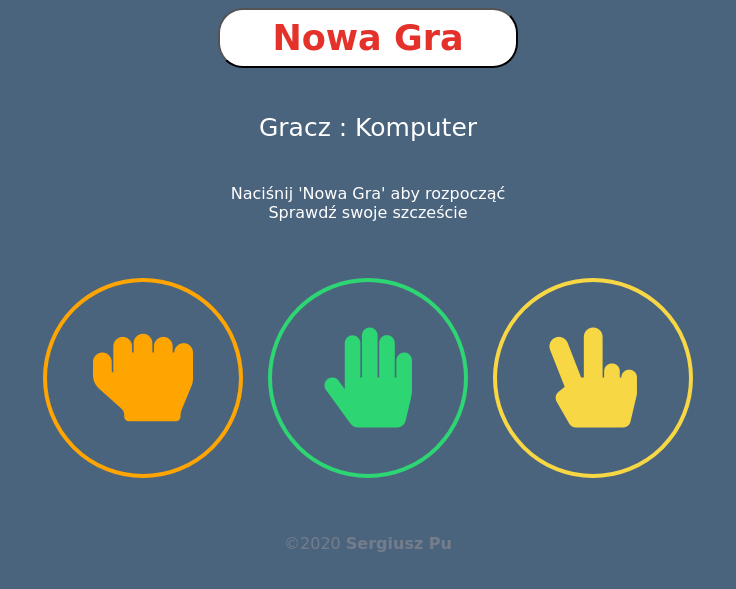
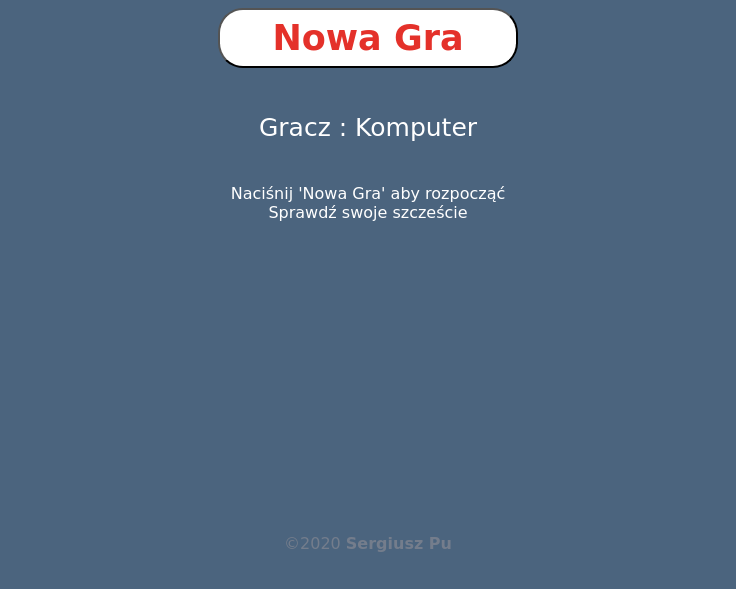
Before and after one commit to SergiuszPu/game_rps, a website: page index.html in a window 1280 px wide. Shown: the part 211-800 px from the top of the page, without its empty margins (272-1008 px from the left). Drawn offline with Linux system fonts and the light colour scheme; a web font is replaced by a local one.

Commit message:
fix invisible button

```diff
--- a/index.html
+++ b/index.html
@@ -38,7 +38,7 @@
     </div>
 
     <div class="moves container">
-      <div class="buttons " id="playerMoves">
+      <div class="buttons invisible " id="playerMoves">
         <button class="btn btnRock player-move" data-move="Rock">
           <i class="fas fa-hand-rock"></i>
         </button>
```
